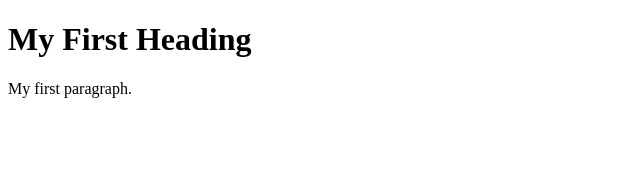
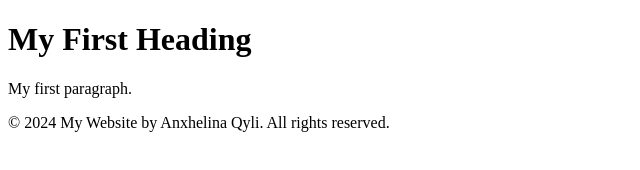
Before and after one commit to anxhelinaqyli/my-website, a plain HTML site: page index.html in a window 1280 px wide. Shown: the whole page, without its empty margins (0-640 px from the left). Drawn offline with Linux system fonts and the light colour scheme.

Commit message:
Shtimi i footerit ne we faqe

```diff
--- a/index.html
+++ b/index.html
@@ -4,6 +4,8 @@
 
 <h1>My First Heading</h1>
 <p>My first paragraph.</p>
-
+<footer>
+ <p>&copy; 2024 My Website by Anxhelina Qyli. All rights reserved.</p>
+</footer>
 </body>
 </html>
```
